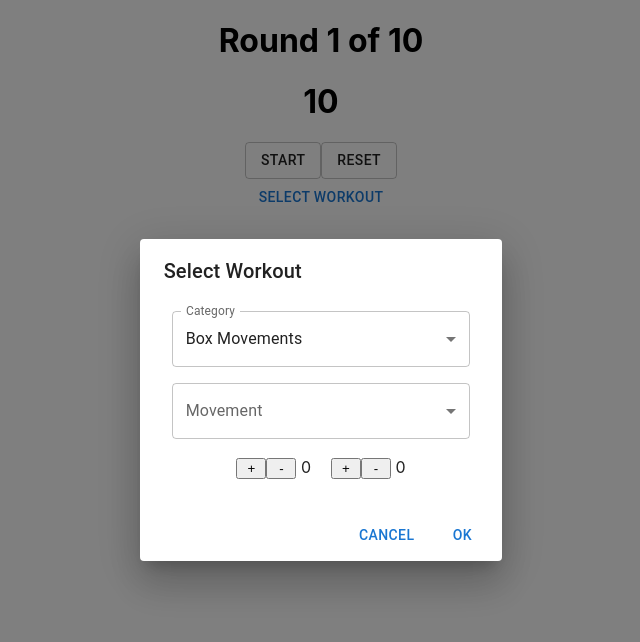
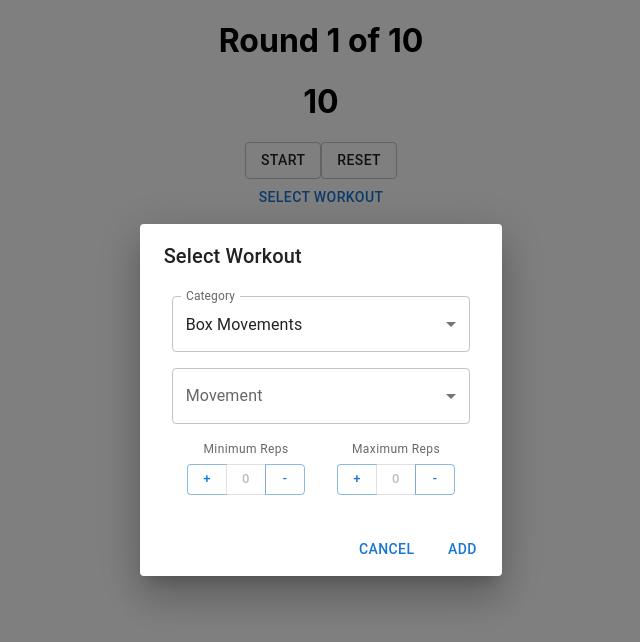
Before and after one commit to bryanbordeman/wildcard-emom-app, a React (Create React App) app: page / in a window 1280 px wide. Both pictures are taken after a click on the button "SELECT WORKOUT". Shown: the top 642 px of the page, without its empty margins (319-959 px from the left). Built offline with nearby package versions, Linux system fonts and the light colour scheme.

Commit message:
Updated WorkoutForm

```diff
--- a/package.json
+++ b/package.json
@@ -6,6 +6,7 @@
     "@emotion/react": "^11.7.1",
     "@emotion/styled": "^11.6.0",
     "@material-ui/core": "^4.12.3",
+    "@mui/icons-material": "^5.4.1",
     "@mui/material": "^5.4.1",
     "@testing-library/jest-dom": "^5.16.1",
     "@testing-library/react": "^12.1.2",
--- a/src/components/SelectWorkout.js
+++ b/src/components/SelectWorkout.js
@@ -11,6 +11,11 @@ import OutlinedInput from '@mui/material/OutlinedInput';
 import FormControl from '@mui/material/FormControl';
 import Select from '@mui/material/Select';
 import MenuItem from '@mui/material/MenuItem';
+import ButtonGroup from "@mui/material/ButtonGroup";
+import Paper from '@mui/material/Paper';
+import Stack from '@mui/material/Stack';
+import { styled } from '@mui/material/styles';
+import Typography from '@mui/material/Typography';
 
 class SelectWorkout extends Component {
     constructor(props){
@@ -31,6 +36,9 @@ class SelectWorkout extends Component {
         this.handleClose = this.handleClose.bind(this)
         this.add = this.add.bind(this)
         this.subtract = this.subtract.bind(this)
+        this.handleAddWorkout = this.handleAddWorkout.bind(this)
+        this.handleClear = this.handleClear.bind(this)
+        this.validateInput = this.validateInput.bind(this)
     }
     componentDidMount(){
         this.updateMovementMenu(this.state.category)
@@ -55,18 +63,16 @@ class SelectWorkout extends Component {
         event.preventDefault();
         const { name, value } = event.target;
         let newNum = Number(value) + 1
-        console.log(name, value)
         this.setState({[name]: newNum})
-
     }
 
     subtract(event){
         event.preventDefault();
         const { name, value } = event.target;
+        if (value > 0){
             let newNum = Number(value) - 1
-        console.log(name, value)
             this.setState({[name]: newNum})
-
+        }
     }
 
     handleClickOpen = () => {
@@ -77,8 +83,32 @@ class SelectWorkout extends Component {
         if (reason !== 'backdropClick') {
             this.setState({open: false})
         }
+        this.setState({open: false})
     };
 
+    handleAddWorkout(){
+        let { movement, min, max } = this.state
+        let workout = [movement, min, max]
+        this.props.addWorkout(workout)
+        this.handleClear()
+        this.handleClose()
+    }
+
+    handleClear(){
+        this.setState({
+            open: false,
+            category: Object.keys(workoutList)[0],
+            movement: '',
+            movementList: Object.values(workoutList)[0],
+            categoryList: Object.keys(workoutList),
+            min:0,
+            max:0
+        })
+    }
+
+    validateInput(){
+
+    }
 
     render() {
         const { movementList, categoryList, open, category, movement, max, min } = this.state
@@ -86,12 +116,20 @@ class SelectWorkout extends Component {
             <MenuItem value={category} key={category}>{category}</MenuItem>
         ));
         const movementMenu = movementList.map(movements => (
-            <MenuItem value={movements}>{movements}</MenuItem>
+            <MenuItem value={movements} key={movements}>{movements}</MenuItem>
         ));
+        const Item = styled(Paper)(({ theme }) => ({
+            ...theme.typography.body2,
+            padding: theme.spacing(1),
+            textAlign: 'center',
+            boxShadow: 'none',
+            color: theme.palette.text.secondary,
+        }));
+
         return (
         <div>
             <Button onClick={this.handleClickOpen}>Select Workout</Button>
-            <Dialog disableEscapeKeyDown open={open} onClose={this.handleClose}>
+            <Dialog open={open} onClose={this.handleClose}>
                 <DialogTitle>Select Workout</DialogTitle>
                 <DialogContent>
                 <Box component="form" sx={{ display: 'flex', flexWrap: 'wrap' }}>
@@ -122,38 +160,53 @@ class SelectWorkout extends Component {
                     </Select>
                     </FormControl>
                 </Box>
-                <div className='WorkoutForm-min-max-container'>
-                    <div className='WorkoutForm-min'>
-                        <button
+                <Stack
+                    direction="row"
+                    spacing={2}
+                    justifyContent="center"
+                    alignItems="center"
+                >
+                    <Item>
+                        <Typography variant="caption" display="block" gutterBottom>
+                            Minimum Reps
+                        </Typography>
+                        <ButtonGroup size="small" aria-label="small outlined button group">
+                            <Button
                                 onClick={this.add}
                                 name='min'
                                 value={min}
-                            >+</button>
-                        <button
+                            >+</Button>
+                            <Button disabled>{min}</Button>
+                            <Button
                                 onClick={this.subtract}
                                 name='min'
                                 value={min}
-                            >-</button>
-                        <span>{`  ${min}`}</span>
-                    </div>
-                    <div className='WorkoutForm-max'>
-                        <button
+                            >-</Button>
+                        </ButtonGroup>
+                    </Item>
+                    <Item>
+                        <Typography variant="caption" display="block" gutterBottom>
+                            Maximum Reps
+                        </Typography>
+                        <ButtonGroup size="small" aria-label="small outlined button group">
+                            <Button
                                 onClick={this.add}
                                 name='max'
                                 value={max}
-                            >+</button>
-                        <button
+                            >+</Button>
+                            <Button disabled>{max}</Button>
+                            <Button
                                 onClick={this.subtract}
                                 name='max'
                                 value={max}
-                            >-</button>
-                        <span>{`  ${max}`}</span>
-                    </div>
-                </div>
+                            >-</Button>
+                        </ButtonGroup>
+                    </Item>
+                </Stack>
                 </DialogContent>
                 <DialogActions>
                 <Button onClick={this.handleClose}>Cancel</Button>
-                <Button onClick={this.handleClose}>Ok</Button>
+                <Button onClick={this.handleAddWorkout}>Add</Button>
                 </DialogActions>
             </Dialog>
         </div>);
--- a/src/components/WorkoutForm.js
+++ b/src/components/WorkoutForm.js
@@ -1,129 +1,86 @@
 import React, { Component } from 'react';
 import '../css/WorkoutForm.css'
-import workoutList from '../js/workoutList'
+import SelectWorkout from './SelectWorkout'
+import { styled } from '@mui/material/styles';
+import List from '@mui/material/List';
+import ListItem from '@mui/material/ListItem';
+import ListItemAvatar from '@mui/material/ListItemAvatar';
+import ListItemText from '@mui/material/ListItemText';
+import Avatar from '@mui/material/Avatar';
+import IconButton from '@mui/material/IconButton';
+import Grid from '@mui/material/Grid';
+import Typography from '@mui/material/Typography';
+import FitnessCenterIcon from '@mui/icons-material/FitnessCenter';
+import DeleteIcon from '@mui/icons-material/Delete';
 
-import Select from '@material-ui/core/Select';
-import MenuItem from '@material-ui/core/MenuItem';
-import SelectWorkout from './SelectWorkout'
 
 class WorkoutForm extends Component {
     constructor(props){
         super(props);
         this.state = {
-            // min:0,
-            // max:0,
-            movement:'',
-            category: Object.keys(workoutList)[0],
-            movementList: Object.values(workoutList)[0],
-            categoryList: Object.keys(workoutList)}
+            workouts: [],
+            dense: false,
+            secondary: false}
 
-        this.handleChange = this.handleChange.bind(this)
-        this.addMin = this.addMin.bind(this)
-        this.subtractMin = this.subtractMin.bind(this)
-        this.addMax = this.addMax.bind(this)
-        this.subtractMax = this.subtractMax.bind(this)
-        this.handleCategoryChange = this.handleCategoryChange.bind(this)
-        this.handleMovementChange = this.handleMovementChange.bind(this)
-
+        this.addWorkout = this.addWorkout.bind(this)
+        this.deleteWorkout = this.deleteWorkout.bind(this)
     }
 
-    componentDidMount(){
-        this.updateMovementMenu(this.state.category)
-
+    addWorkout(workout){
+        this.setState({
+            workouts: [...this.state.workouts, workout]
+        })
     }
 
-    handleSubmit(evt) {
-        evt.preventDefault();
-        this.props.addItem(this.state);
-        this.setState({ name: "", qty: "" });
-      }
-    handleChange(evt) {
-        this.setState({
-        [evt.target.name]: evt.target.value
-        });
-    }
-
-    addMin(e){
-        e.preventDefault();
-        let newMin = this.state.min + 1
-        this.setState({min: newMin})
-    }
-    subtractMin(e){
-        e.preventDefault();
-        if(this.state.min > 0){
-        let newMin = this.state.min - 1
-        this.setState({min: newMin})
-        }
-    }
-
-    addMax(e){
-        e.preventDefault();
-        let newMax = this.state.max + 1
-        this.setState({max: newMax})
-    }
-    subtractMax(e){
-        e.preventDefault();
-        if(this.state.max > 0){
-        let newMax = this.state.max - 1
-        this.setState({max: newMax})
-        }
-    }
-
-    handleCategoryChange(e){
-        this.updateMovementMenu(e.target.value)
-        this.setState({ category: e.target.value });
-    }
-    updateMovementMenu(category){
-        const list = workoutList[category]
-        this.setState({ movementList: list })
-    }
-    handleMovementChange(e){
-        this.setState({ movement: e.target.value})
+    deleteWorkout(){
+        console.log('Delete Workout')
     }
 
     render() {
-        const {min, max, movement, category, movementList} = this.state
+        const { workouts, dense, secondary  } = this.state
+        const Demo = styled('div')(({ theme }) => ({
+            backgroundColor: theme.palette.background.paper,
+          }));
 
-        const categoryMenu = Object.keys(workoutList).map(category => (
-            <MenuItem value={category}>{category}</MenuItem>
+        const workoutList = workouts.map(workout => (
+            <ListItem key={workout[0]}
+                secondaryAction={
+                    <IconButton onClick={this.deleteWorkout} edge="end" aria-label="delete">
+                    <DeleteIcon />
+                    </IconButton>
+                }
+                >
+                <ListItemAvatar>
+                    <Avatar>
+                    <FitnessCenterIcon />
+                    </Avatar>
+                </ListItemAvatar>
+                <ListItemText
+                    primary={workout[0]}
+                    secondary={`Min: ${workout[1]} Max: ${workout[2]}`}
+                />
+            </ListItem>
         ))
-        const movementMenu = movementList.map(movements => (
-            <MenuItem value={movements}>{movements}</MenuItem>
-        ))
+        return (
+            <div>
+                <SelectWorkout
+                    addWorkout={this.addWorkout}
+                />
 
-        // const movementList = workoutList[category].map(movements => (
-        //     <MenuItem value={movements}>{movements}</MenuItem>
-        // ))
-        return (
-            <form className='WorkoutForm'>
-                <SelectWorkout/>
-                {/* <div>
-                <h1>{movement}</h1>
-                    <label htmlFor="category">Choose Workout Category: </label>
-                    <Select value={ category } name='category' onChange={ this.handleCategoryChange }>
-                        {categoryMenu}
-                    </Select>
 
-                    <label htmlFor="movement">Choose Workout Category: </label>
+                <Grid item xs={12} md={6}>
+                    <Typography sx={{ mt: 4, mb: 2 }} variant="h6" component="div">
+                        Workout List
+                    </Typography>
+                    <Demo>
+                        <List dense={dense}>
+                            {workoutList}
+                        </List>
+                    </Demo>
+                    </Grid>
 
-                    <Select value={ movement } name='movement' onChange={ this.handleMovementChange }>
-                        {movementMenu}
-                    </Select>
-                    <button>Add</button>
-                </div> */}
-                {/* <div className='WorkoutForm-min-max-container'>
-                    <div className='WorkoutForm-min'>
-                        <button onClick={this.addMin}>+</button>
-                        <button onClick={this.subtractMin}>-</button>
-                        <span>{`  ${min}`}</span>
-                    </div>
-                    <div className='WorkoutForm-max'>
-                        <button onClick={this.addMax}>+</button>
-                        <button onClick={this.subtractMax}>-</button>
-                        <span>{`  ${max}`}</span>
-                    </div>
-                </div> */}
-            </form>
+
+            </div>
         );
     }
 }
```
Also changed, not shown: 1 other file (tests, documents, lock files or other folders). Lines whose indentation alone changed are shown as unchanged.
